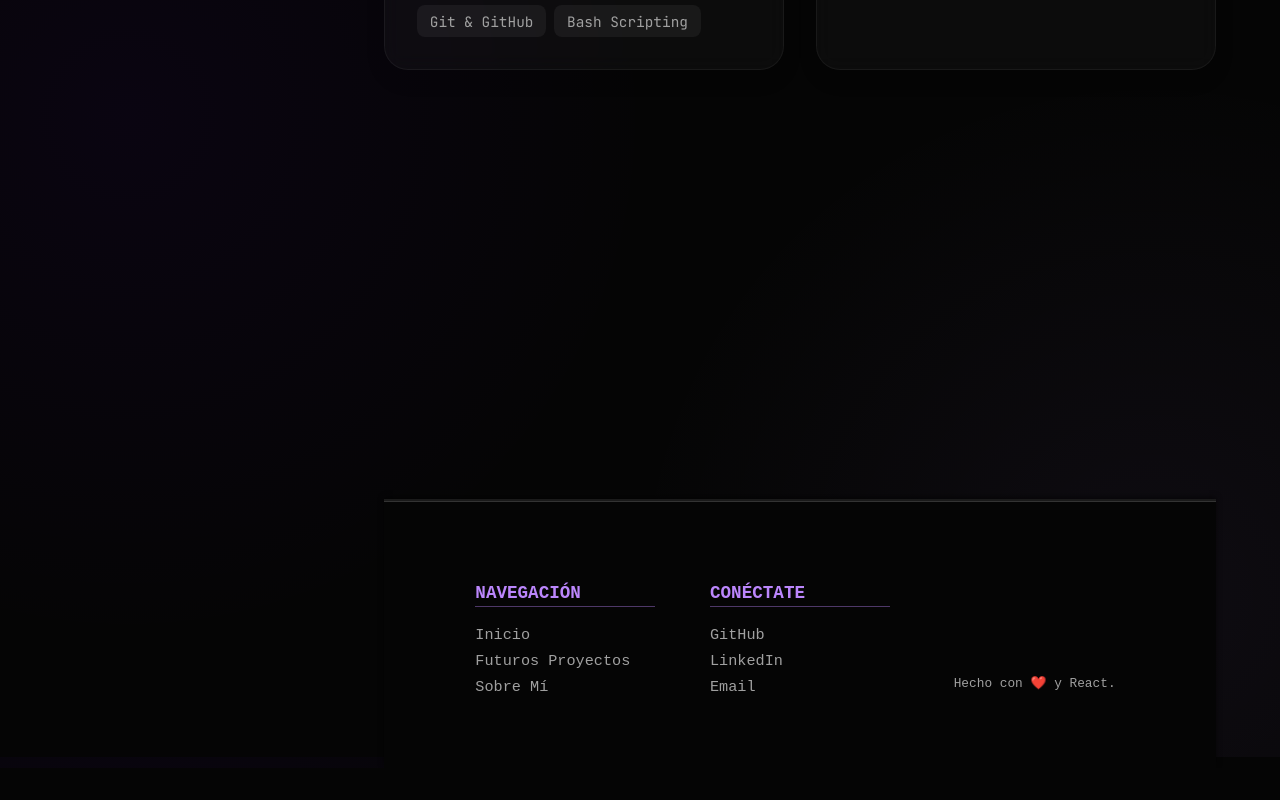
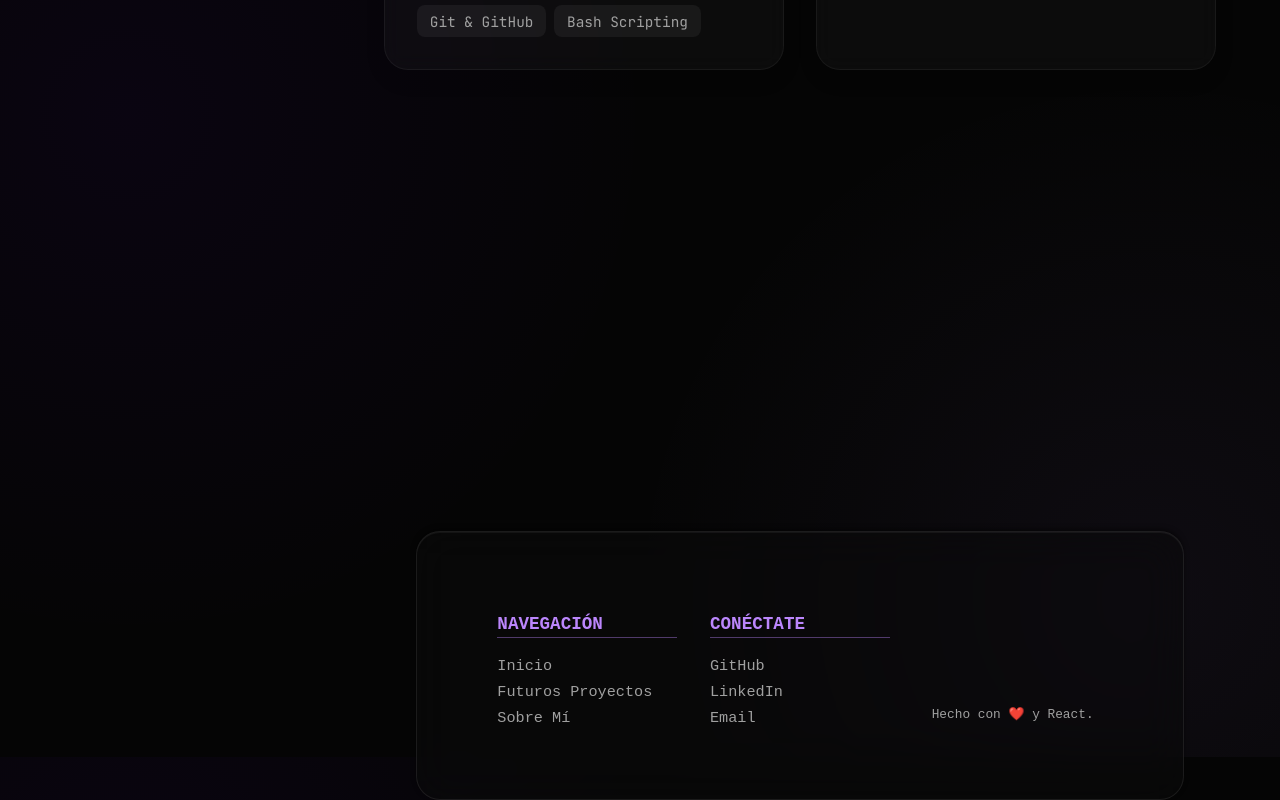
Before and after one commit to benhidalgov/Portfolio, a React (Vite) app: page /about in a window 1280 px wide. Shown: the part 843-1643 px from the top of the page. Before the commit the page ends 1611 px from the top, so only its background shows below. Built offline with nearby package versions, Linux system fonts and the light colour scheme.

Commit message:
Cambios en estilo de footer y sidebar

```diff
--- a/src/Components/Footer/Footer.jsx
+++ b/src/Components/Footer/Footer.jsx
@@ -1,6 +1,6 @@
 import React from 'react';
 import { Link } from 'react-router-dom';
-import './Footer.css'; // CORRECCIÓN: Ahora solo importa su CSS local
+import '../../styles/Footer.css';
 
 function Footer() {
   const currentYear = new Date().getFullYear();
--- a/src/Components/Footer/Footer.css
+++ b/src/styles/Footer.css
@@ -4,21 +4,25 @@
     font-family: 'Courier New', Courier, monospace;
     color: var(--color-subtext);
     /* MIGRADO: Color base del texto (gris sutil) */
-    background-color: var(--color-background);
+    background-color: var(--footer-bg);
     /* MIGRADO */
+    backdrop-filter: blur(20px) saturate(180%);
+    -webkit-backdrop-filter: blur(20px) saturate(180%);
 
-    /* Diseño */
+    /* Diseño Floating Island */
+    margin: 4rem 2rem 2rem 2rem;
+    /* Top, Right, Bottom, Left */
+    border-radius: 24px;
+    border: 1px solid var(--footer-border);
+
     display: flex;
     flex-wrap: wrap;
     /* Permite que los elementos se apilen en móvil */
     justify-content: space-around;
     padding: 3rem 4rem;
-    margin-top: 4rem;
 
-    /* Borde distintivo superior para separarlo del contenido */
-    border-top: 2px solid var(--color-shadow);
     /* MIGRADO */
-    box-shadow: 0 -2px 5px rgba(0, 0, 0, 0.5), inset 0 1px 0 var(--color-border);
+    box-shadow: var(--footer-shadow);
     /* MIGRADO */
 }
 
@@ -82,6 +86,8 @@
         flex-direction: column;
         align-items: center;
         padding: 2rem 1rem;
+        margin: 2rem 1rem;
+        /* Menor margen en móvil */
     }
 
     .footer-links,
--- a/src/styles/Sidebar.css
+++ b/src/styles/Sidebar.css
@@ -17,19 +17,19 @@
     padding: 2rem 1.5rem;
 
     /* Apariencia "Isla Flotante" */
-    background-color: rgba(10, 10, 10, 0.6);
+    background-color: var(--sidebar-bg);
     /* Más oscuro, más transparente */
     backdrop-filter: blur(20px) saturate(180%);
     /* Desenfoque y saturación más fuertes */
     -webkit-backdrop-filter: blur(20px) saturate(180%);
 
-    border: 1px solid rgba(255, 255, 255, 0.08);
+    border: 1px solid var(--sidebar-border);
     /* Borde sutil alrededor */
     border-radius: 24px;
     /* Esquinas redondeadas grandes */
 
     box-shadow:
-        0 20px 40px rgba(0, 0, 0, 0.4),
+        0 20px 40px var(--sidebar-shadow-color),
         /* Sombra profunda */
         0 0 0 1px rgba(255, 255, 255, 0.05);
     /* Anillo de brillo interior */
@@ -78,7 +78,7 @@
 
 /* --- Botón Toggle --- */
 .sidebar-toggle-button {
-    background: rgba(255, 255, 255, 0.05);
+    background: var(--sidebar-toggle-bg);
     border: 1px solid var(--color-primary);
     color: var(--color-primary);
     cursor: pointer;
@@ -171,8 +171,8 @@
 
 .nav-item-primary:hover,
 .nav-item-primary.active {
-    border-color: rgba(255, 255, 255, 0.1);
-    background-color: rgba(255, 255, 255, 0.05);
+    border-color: var(--sidebar-border);
+    background-color: var(--sidebar-item-hover-bg);
     color: var(--color-primary);
     transform: translateX(5px);
 }
@@ -195,7 +195,7 @@
 }
 
 .case-study-item:hover {
-    background-color: rgba(255, 255, 255, 0.03);
+    background-color: var(--sidebar-item-hover-bg);
     color: var(--color-primary);
     padding-left: 1rem;
     /* Efecto de deslizamiento */
@@ -211,7 +211,7 @@
 /* --- SECCIÓN INFERIOR: CAMBIO DE TEMA --- */
 .sidebar-footer {
     padding-top: 2rem;
-    border-top: 1px solid rgba(255, 255, 255, 0.1);
+    border-top: 1px solid var(--sidebar-border);
     text-align: center;
 }
 
--- a/src/styles/variables.css
+++ b/src/styles/variables.css
@@ -15,6 +15,18 @@
     --color-shadow-primary: rgba(187, 134, 252, 0.4);
     --color-link: var(--color-primary);
     --color-link-hover: var(--color-text);
+
+    /* --- SIDEBAR (Dark Mode Default) --- */
+    --sidebar-bg: rgba(10, 10, 10, 0.6);
+    --sidebar-border: rgba(255, 255, 255, 0.08);
+    --sidebar-shadow-color: rgba(0, 0, 0, 0.4);
+    --sidebar-item-hover-bg: rgba(255, 255, 255, 0.05);
+    --sidebar-toggle-bg: rgba(255, 255, 255, 0.05);
+
+    /* --- FOOTER (Dark Mode Default) --- */
+    --footer-bg: rgba(10, 10, 10, 0.6);
+    --footer-border: rgba(255, 255, 255, 0.08);
+    --footer-shadow: 0 -2px 5px rgba(0, 0, 0, 0.5), inset 0 1px 0 rgba(255, 255, 255, 0.05);
 
     /* --- TIPOGRAFÍA --- */
     --font-primary: 'Outfit', sans-serif;
@@ -34,4 +46,16 @@ body[data-theme="light"] {
     --color-shadow-primary: rgba(98, 0, 238, 0.3);
     --color-link: var(--color-primary);
     --color-link-hover: var(--color-primary-hover);
+
+    /* --- SIDEBAR (Light Mode) --- */
+    --sidebar-bg: rgba(255, 255, 255, 0.65);
+    --sidebar-border: rgba(0, 0, 0, 0.08);
+    --sidebar-shadow-color: rgba(0, 0, 0, 0.1);
+    --sidebar-item-hover-bg: rgba(0, 0, 0, 0.05);
+    --sidebar-toggle-bg: rgba(0, 0, 0, 0.05);
+
+    /* --- FOOTER (Light Mode) --- */
+    --footer-bg: rgba(255, 255, 255, 0.65);
+    --footer-border: rgba(0, 0, 0, 0.08);
+    --footer-shadow: 0 -2px 5px rgba(0, 0, 0, 0.1), inset 0 1px 0 rgba(0, 0, 0, 0.05);
 }
```
